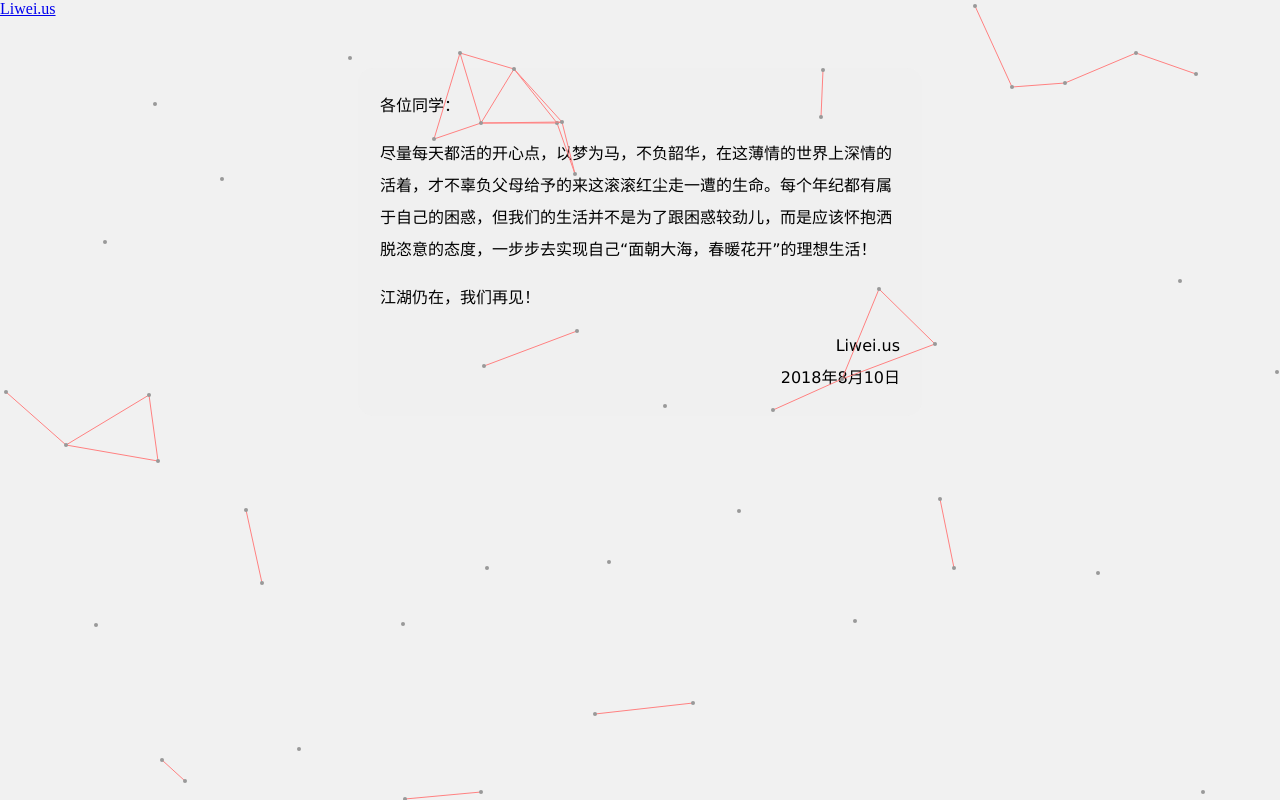
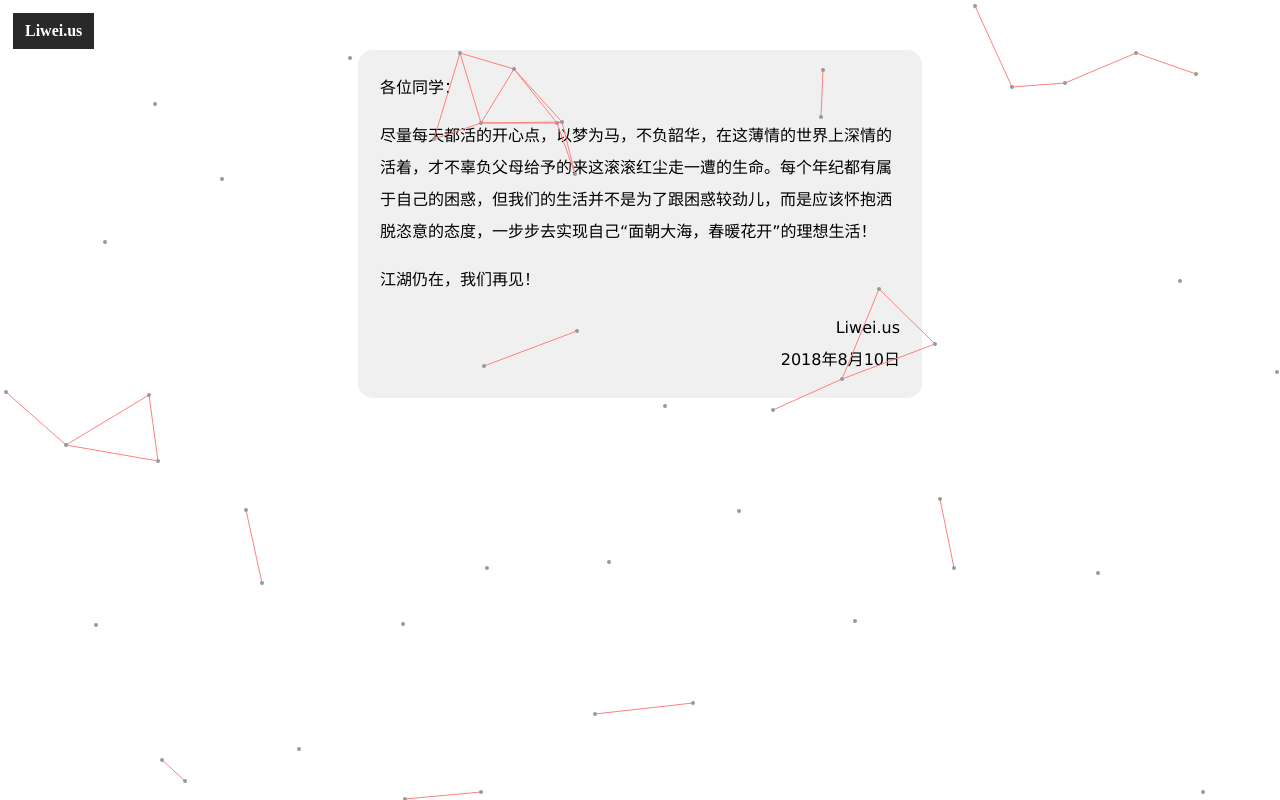
Before and after one commit to wulw/weblog, a plain HTML site: page index.html in a window 1280 px wide. Drawn offline with nearby package versions, Linux system fonts and the light colour scheme.

Commit message:
update css style

```diff
--- a/assets/css/layout.css
+++ b/assets/css/layout.css
@@ -1,12 +1,19 @@
 @charset 'utf-8';
 /*
- *	Created by wulw on 2018-08-05 23:17:51.
+ * Created by wulw on 2018-08-05 23:17:51.
  */
 
 body {
+	font-family: "lucida grande", "lucida sans unicode", lucida, helvetica, "Hiragino Sans GB", "Microsoft YaHei", "WenQuanYi Micro Hei", sans-serif
+	font-size: 16px;
 	margin: 0;
 	padding: 0;
-	background: #f1f1f1;
+}
+
+a {
+	font-weight: 600;
+	text-decoration: none;
+	border-bottom: 3px solid transparent;
 }
 
 #mycanvas {
@@ -16,6 +23,12 @@ body {
 	z-index: 0;
 }
 
-header {
-
+header.title a {
+	position: fixed;
+	top: 13px;
+	left: 13px;
+	background: #29292a;
+	color: #fff;
+	padding: 9px 12px 6px;
+	display: block;
 }
--- a/assets/js/layout.js
+++ b/assets/js/layout.js
@@ -1,5 +1,5 @@
 /*
- *	Created by wulw on 2018-08-05 23:23:15.
+ * Created by wulw on 2018-08-05 23:23:15.
  */
 
 (function(){
```
